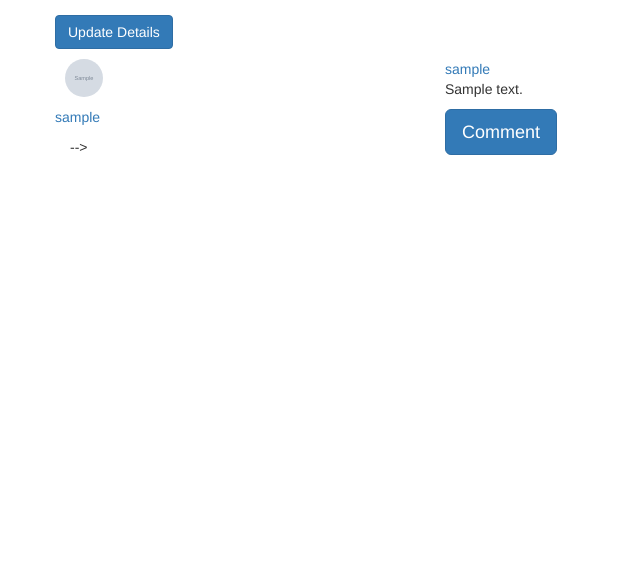
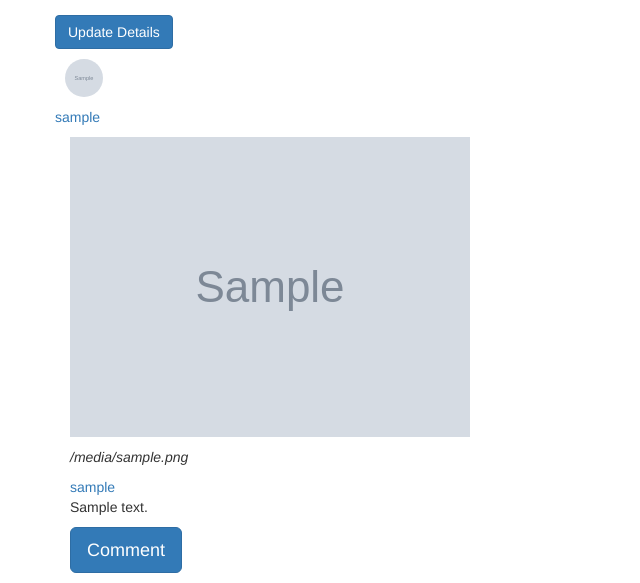
Before and after one commit to ruthjelimo/instagram_app, a Django app: template posts/templates/profile/posts_profile.html in a window 1280 px wide. Shown: the part 232-815 px from the top of the page, without its empty margins (0-640 px from the left). Before the commit the page ends 387 px from the top, so only its background shows below. Run offline with Django 4.2, Linux system fonts and the light colour scheme; the template is opened without the code that fills it: most values are stand-ins (such as "Sample title", 1, 10 or a date in 2020); grey boxes marked "Sample" are stand-in pictures; parts of the project's set-up code (start-up, migrations or seed data) failed here and were passed over; some libraries are stand-ins or nearby versions.

Commit message:
updated posts file

```diff
--- a/posts/templates/profile/posts_profile.html
+++ b/posts/templates/profile/posts_profile.html
@@ -26,13 +26,13 @@
         </div>
         </a>
       </div>
-      <!-- <div class="card-header">
+      <div class="card-header">
         <a href="{% url 'post.detail' post.id %}"  class="open-project"><img src="{{post.image.url}}" style="margin-bottom: 10px;" alt=""
             class=""></a>
             <p style="font-style:oblique;"> {{post.image_caption}}</p>
       </div>
       <div class="card-body">
-        <div>
+        <!-- <div>
           <a href=" {% url 'likes' post_id=post.id %}">
             <button class="btn btn-primary">Like</button></a>
           <p><strong class="ml-3 post_likes">{{post.added_like}} </strong>
@@ -40,7 +40,7 @@
           </p>
         </div>
         <div> -->
-           -->
+
         </div>
         {% for comment in post.added_comments %}
         <p class="ml-3"><span class="font-weight-bold text-primary">{{comment.user.username}}</span><br>
```
